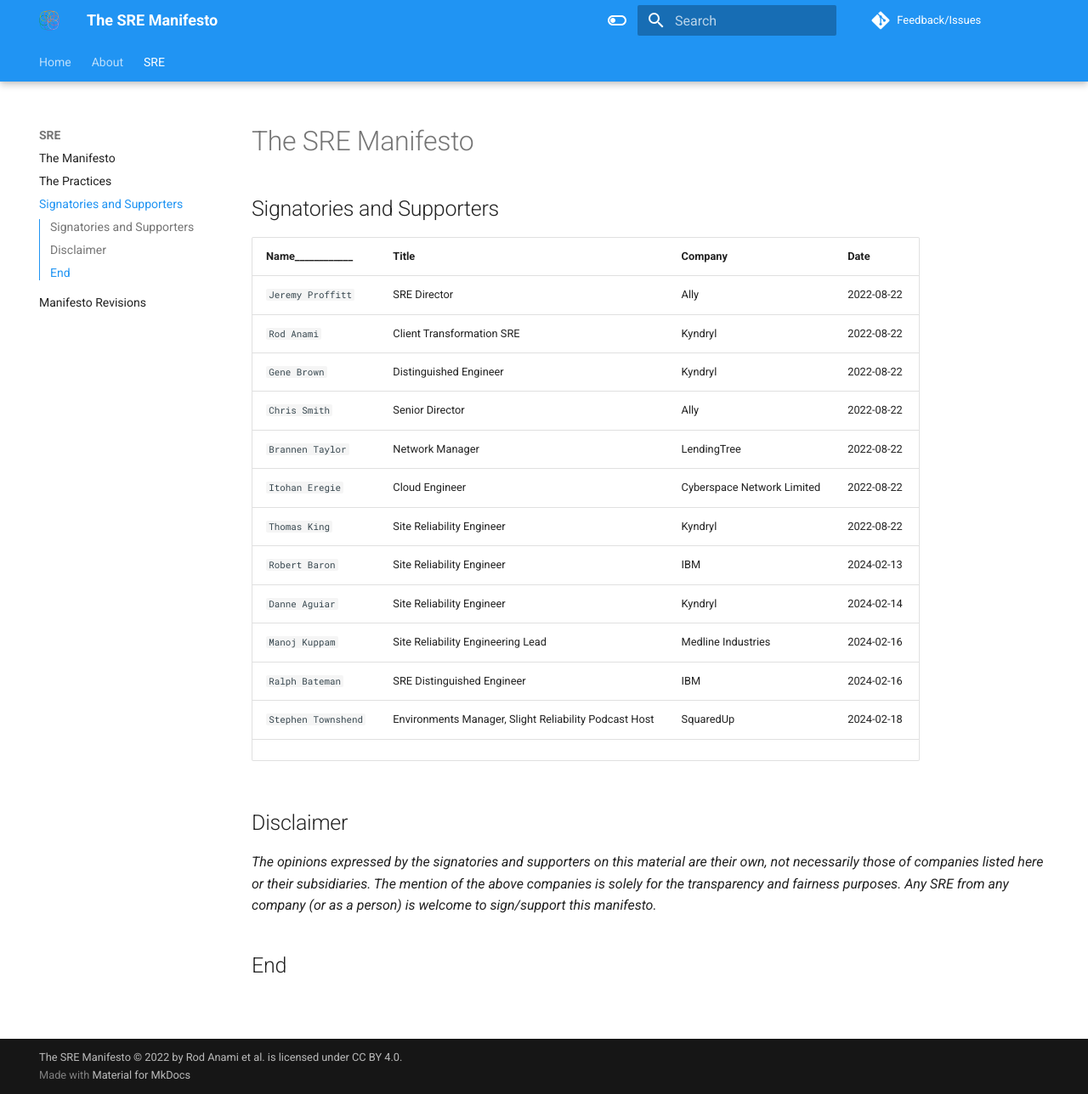
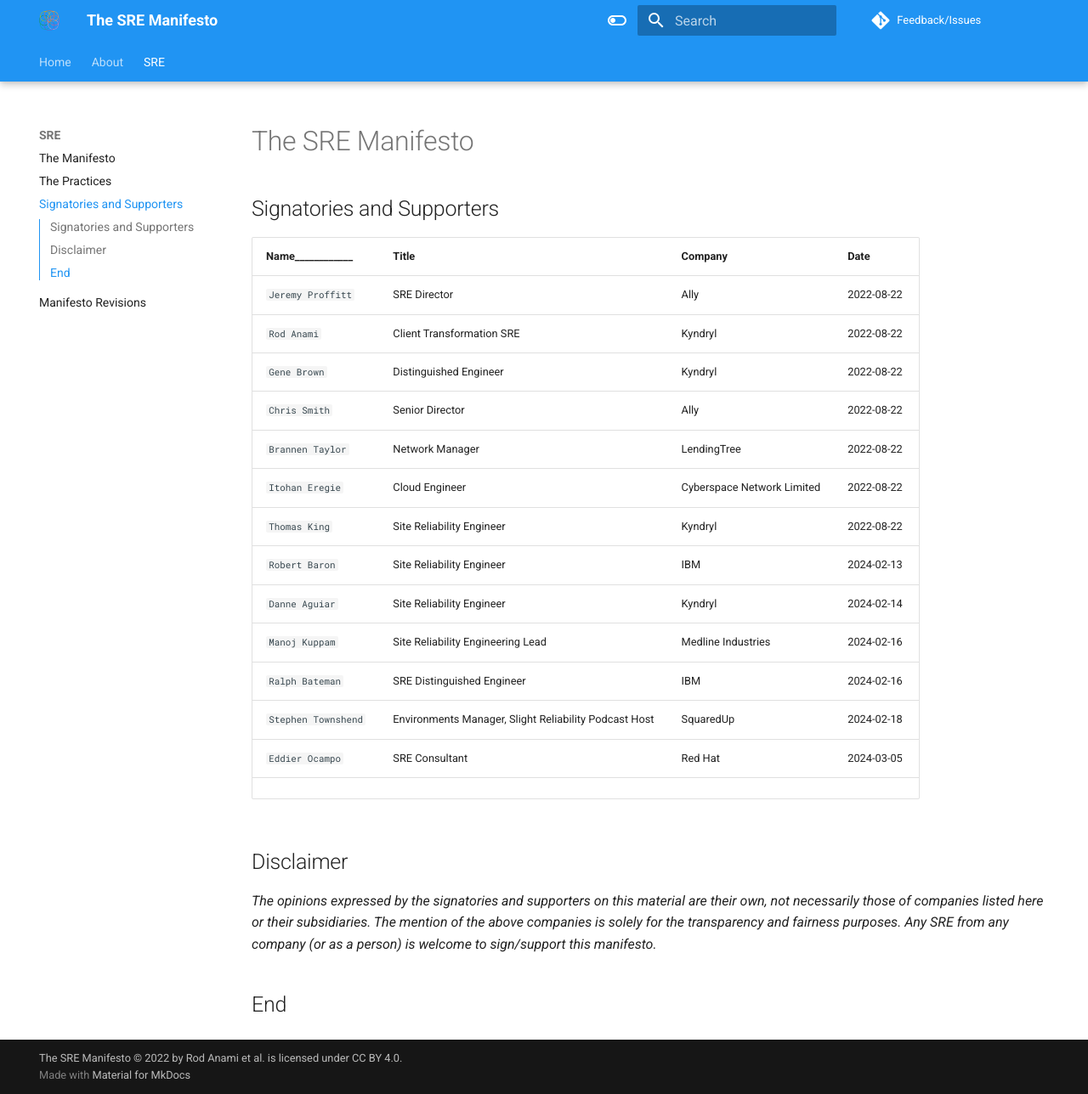
Before and after one commit to rod4n4m1/sre-manifesto, an MkDocs documentation site: the page built from docs/sre/supporters.md, in a window 1280 px wide and 1288 px high. Shown: the whole window at 85% size. Built offline with MkDocs 1.6.1 and Material for MkDocs 9.7.7, drawn with Linux system fonts in a browser that asks for light colours; comment, search, counter and statistics services are not loaded.

Commit message:
added signatory, improved template

```diff
--- a/docs/sre/supporters.md
+++ b/docs/sre/supporters.md
@@ -16,6 +16,7 @@
 | `Manoj Kuppam` | Site Reliability Engineering Lead |  Medline Industries |2024-02-16 |
 | `Ralph Bateman` | SRE Distinguished Engineer | IBM | 2024-02-16 |
 | `Stephen Townshend` | Environments Manager, Slight Reliability Podcast Host | SquaredUp | 2024-02-18 |
+| `Eddier Ocampo` | SRE Consultant | Red Hat | 2024-03-05 |
 | | | | |
 
 ## Disclaimer
```
Also changed, not shown: .github/ISSUE_TEMPLATE/new-signatory-member.md.
